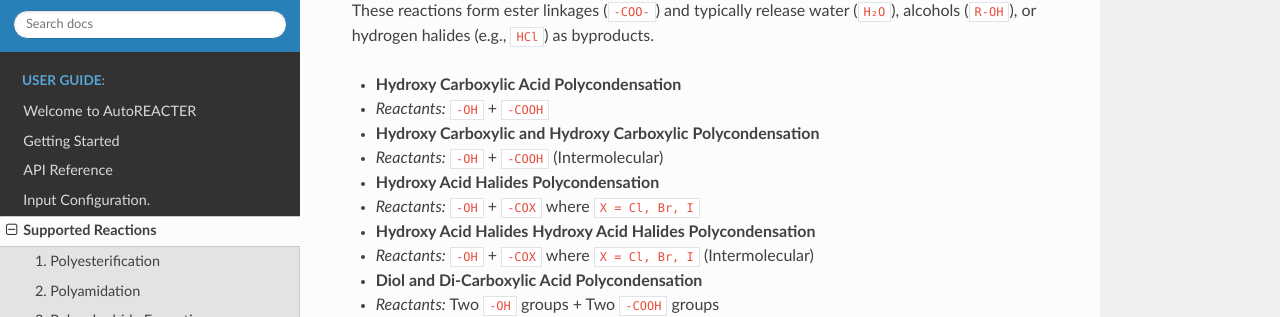
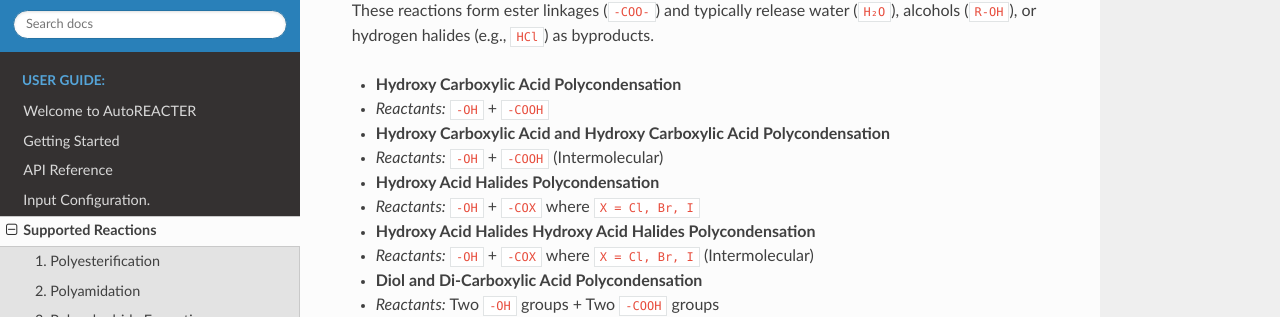
Before and after one commit to NanoCIPHER-Lab/AutoREACTER, a Sphinx documentation site: the page built from docs/source/supported-reactions.md, in a window 1280 px wide and 900 px high, scrolled down 471 px. Shown: the part 134-451 px from the top of the window. Built offline with Sphinx 7.4.7 and the Read the Docs theme 3.1.0, drawn with Linux system fonts in a browser that asks for light colours.

Commit message:
Potential fix for pull request finding
Co-authored-by: Copilot Autofix powered by AI <175728472+Copilot@users.noreply.github.com>

```diff
--- a/docs/source/supported-reactions.md
+++ b/docs/source/supported-reactions.md
@@ -18,7 +18,7 @@ These reactions form ester linkages (`-COO-`) and typically release water (`H₂
 * *Reactants:* `-OH` + `-COOH`
 
 
-* **Hydroxy Carboxylic and Hydroxy Carboxylic Polycondensation**
+* **Hydroxy Carboxylic Acid and Hydroxy Carboxylic Acid Polycondensation**
 * *Reactants:* `-OH` + `-COOH` (Intermolecular)
 
 
```
